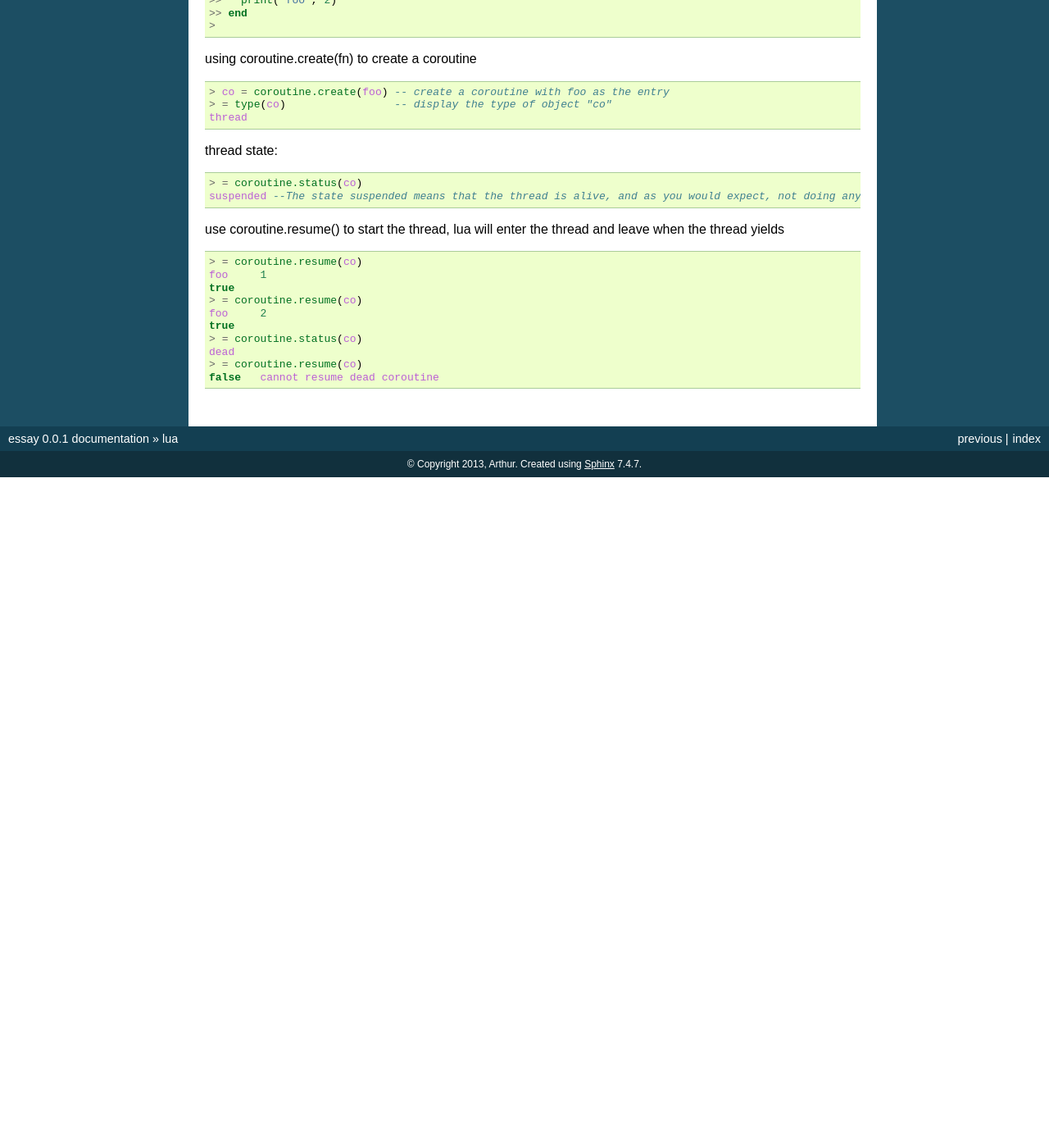
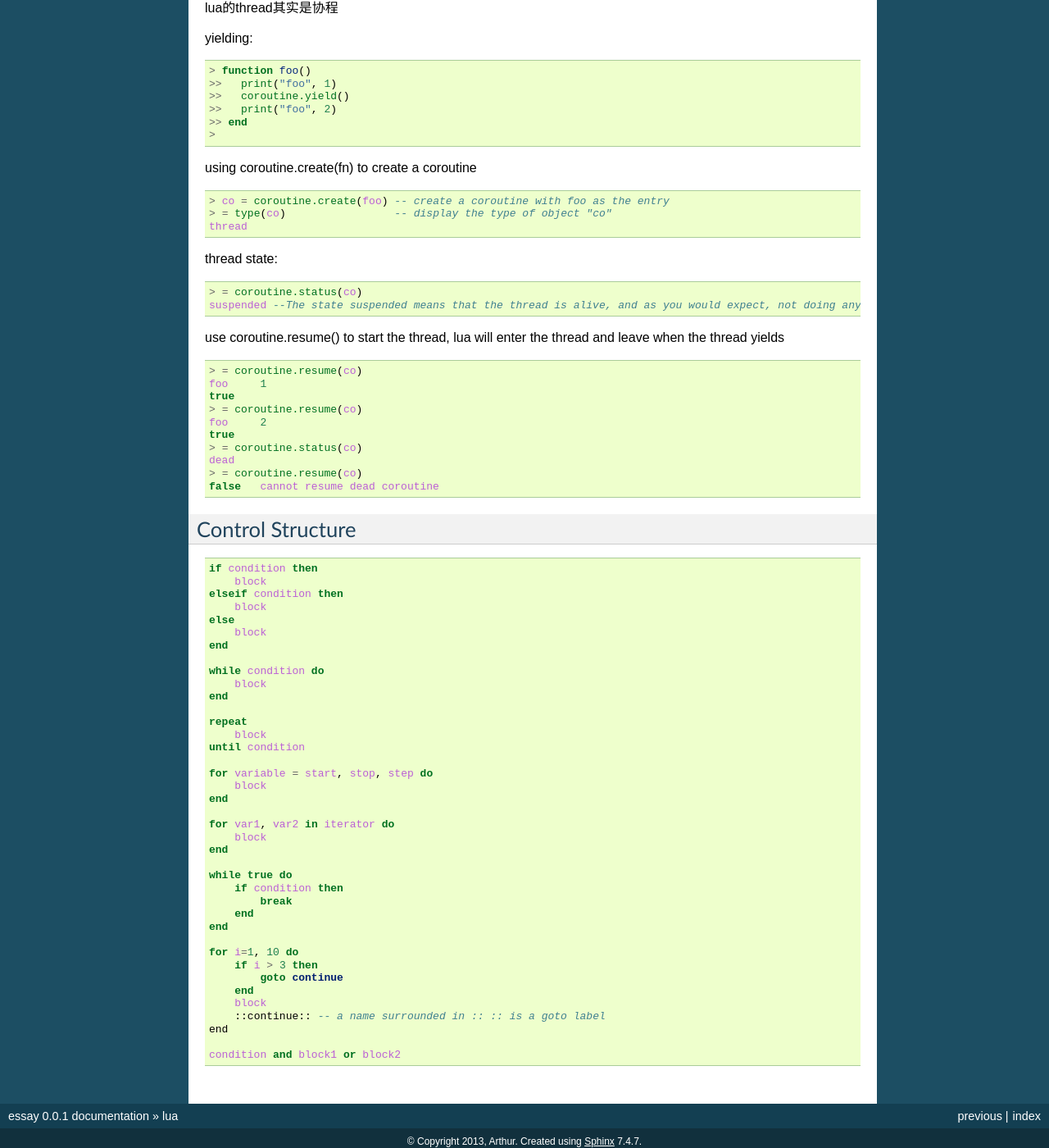
Before and after one commit to largetalk/newdatum, a Sphinx documentation site: the page built from notes/source/201311/lua.rst, in a window 1280 px wide and 1400 px high, scrolled down 4449 px. Shown: the whole window at 82% size. Built offline with Sphinx 7.4.7, drawn with Linux system fonts in a browser that asks for light colours; formulas are drawn with MathJax 3; before the commit the page ends 5031 px from its top, so only the background shows below that; some of the changed text lies outside the part shown.

Commit message:
add lua control structure

```diff
--- a/notes/source/201311/lua.rst
+++ b/notes/source/201311/lua.rst
@@ -19,12 +21,20 @@ Numbers:
     >c = 0.7
     >print(c)
 
+字符和数字转换:
+
+.. code-block:: lua
+
+    > = tonumber("123") + 25
+    > = tonumber("123.456e5")
+
+
 Strings:
 
 .. code-block:: lua
 
     >print("hello")
-    >who = 'lua user' -- 字符串可以使用"或'
+    >who = 'lua user' -- 字符串可以使用"或' 多行用[[ ]]
     >print(who)
     >print("hello " .. who)  -- 拼接字符串使用 .. 而不是 +
 
@@ -314,3 +324,48 @@ use coroutine.resume() to start the thread, lua will enter the thread and leave
     dead
     > = coroutine.resume(co)
     false   cannot resume dead coroutine
+
+Control Structure
+============================
+
+.. code-block:: lua
+
+    if condition then
+        block
+    elseif condition then
+        block
+    else
+        block
+    end
+
+    while condition do
+        block
+    end
+
+    repeat
+        block
+    until condition
+
+    for variable = start, stop, step do
+        block
+    end
+
+    for var1, var2 in iterator do
+        block
+    end
+
+    while true do
+        if condition then
+            break
+        end
+    end
+
+    for i=1, 10 do
+        if i > 3 then
+            goto continue
+        end
+        block
+        ::continue:: -- a name surrounded in :: :: is a goto label
+    end
+
+    condition and block1 or block2
```
Also changed, not shown: other parts of notes/source/201311/lua.rst (+2 -0 lines), notes/source/201311/lua-blog.rst (added, +9 -0 lines).
